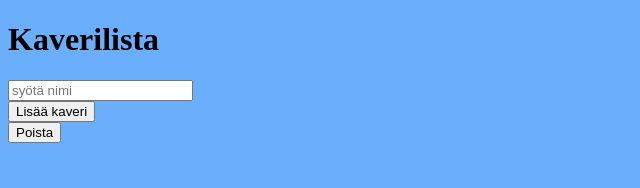
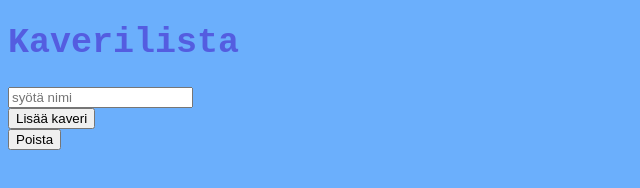
Before and after one commit to koodari-vill3/kaverilista, a plain HTML site: page index.html in a window 1280 px wide. Shown: the whole page, without its empty margins (0-640 px from the left). Drawn offline with Linux system fonts and the light colour scheme.

Commit message:
Update tyylit.css

```diff
--- a/tyylit.css
+++ b/tyylit.css
@@ -1,3 +1,9 @@
 body {
     background-color: rgb(107, 175, 252);
 }
+
+h1 {
+    font-family: monospace;
+    font-size: 35px;
+    color: rgb(84, 93, 224)
+}
```
